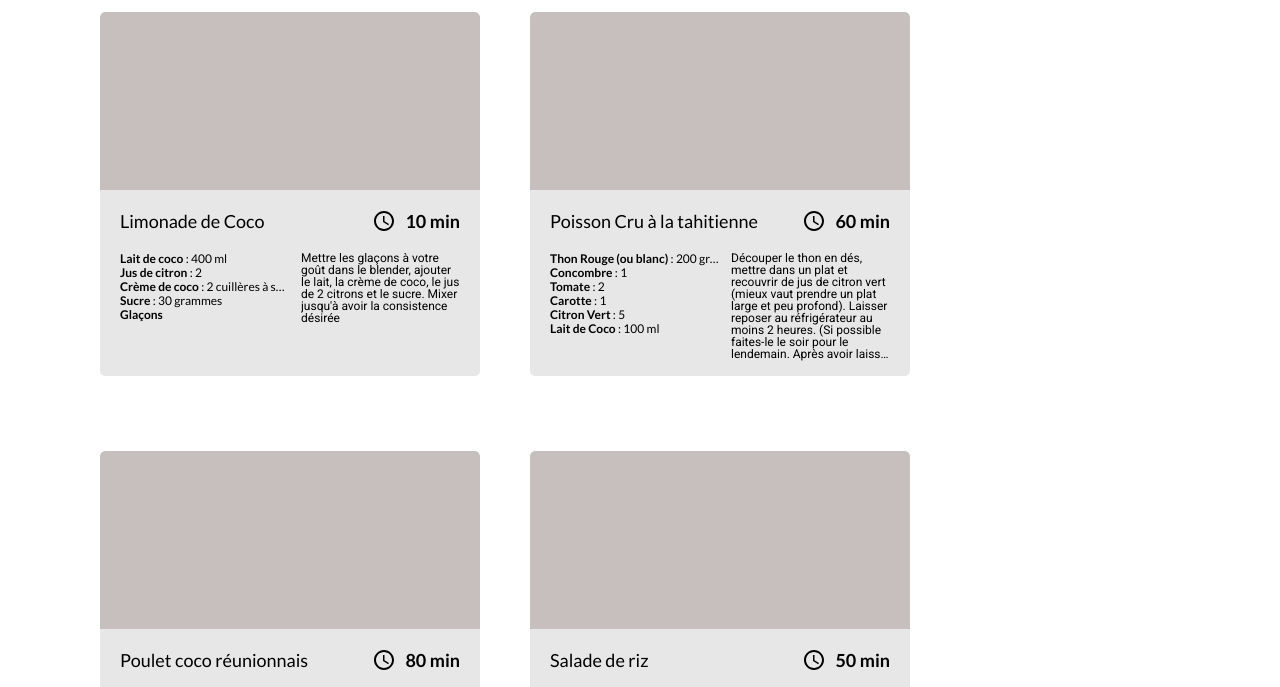
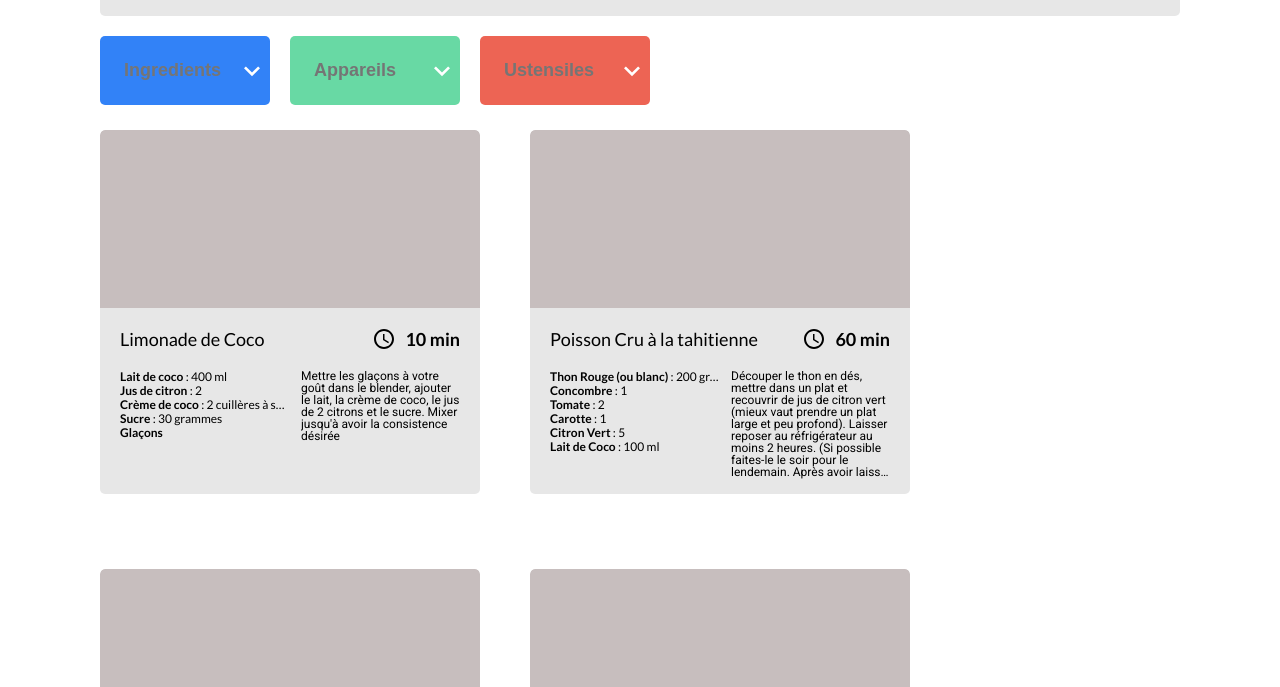
Before and after one commit to Foxygene/Les-petits-plats, a website built with Vite: page src/index.html in a window 1280 px wide. Shown: the part 206-893 px from the top of the page. Built offline with nearby package versions, Linux system fonts and the light colour scheme.

Commit message:
fix(css): fixed import of files

```diff
--- a/src/style.css
+++ b/src/style.css
@@ -1,5 +1,8 @@
 @import url('https://fonts.googleapis.com/css2?family=DM+Sans:wght@700&family=Lato:wght@400;700&family=Roboto&display=swap');
 
+@import url('./components/header/header.css');
+@import url('./components/search_box/searchbox.css');
+@import url('./components/dropdown_search/dropdownsearch.css');
 @import url('./components/recipes_card/recipescard.css');
 
 * {
```
